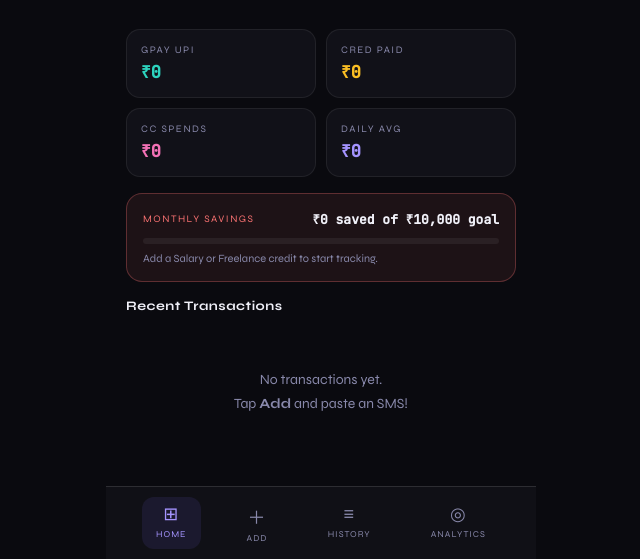
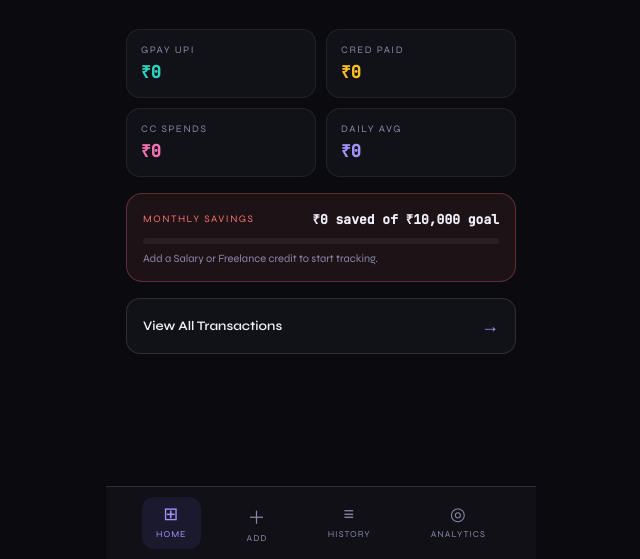
Before and after one commit to kshitijpujari6562/paisa, a plain HTML site: page index.html in a window 1280 px wide. Shown: the part 241-800 px from the top of the page, without its empty margins (319-959 px from the left). Drawn offline with Linux system fonts and the light colour scheme.

Commit message:
Update index.html

```diff
--- a/index.html
+++ b/index.html
@@ -244,10 +244,10 @@
       </div>
     </div>
 
-    <div class="txn-section">
-      <div class="section-header"><div class="section-title">Recent Transactions</div></div>
-      <div class="txn-list" id="recentList">
-        <div class="empty-state">No transactions yet.<br>Tap <strong>Add</strong> and paste an SMS!</div>
+    <div style="padding:0 20px 16px;">
+      <div onclick="switchNav('txns', document.querySelectorAll('.nav-item')[2])" style="display:flex;align-items:center;justify-content:space-between;background:var(--surface);border:0.5px solid var(--border2);border-radius:14px;padding:16px;cursor:pointer;">
+        <span style="font-size:13px;font-weight:600;">View All Transactions</span>
+        <span style="color:var(--accent2);font-size:18px;">→</span>
       </div>
     </div>
   </div>
@@ -542,11 +542,6 @@ function render() {
   const credCoins = Math.floor(credPaid / 100);
   document.getElementById('credCoins').textContent = credCoins.toLocaleString('en-IN');
 
-  const recent = transactions.slice(0,6);
-  document.getElementById('recentList').innerHTML = recent.length
-    ? recent.map(txnHTML).join('')
-    : '<div class="empty-state">No transactions yet.<br>Tap <strong>Add</strong> and paste an SMS!</div>';
-
   // Savings alert — only actual bank debits count (not CC spends)
   const SAVINGS_GOAL = 10000;
   const BANK_DEBIT_CATS = ['gpay','rent','utilities','sip','expense','cred_icici','cred_axis','cred_kotak','cred_amazon'];
```
